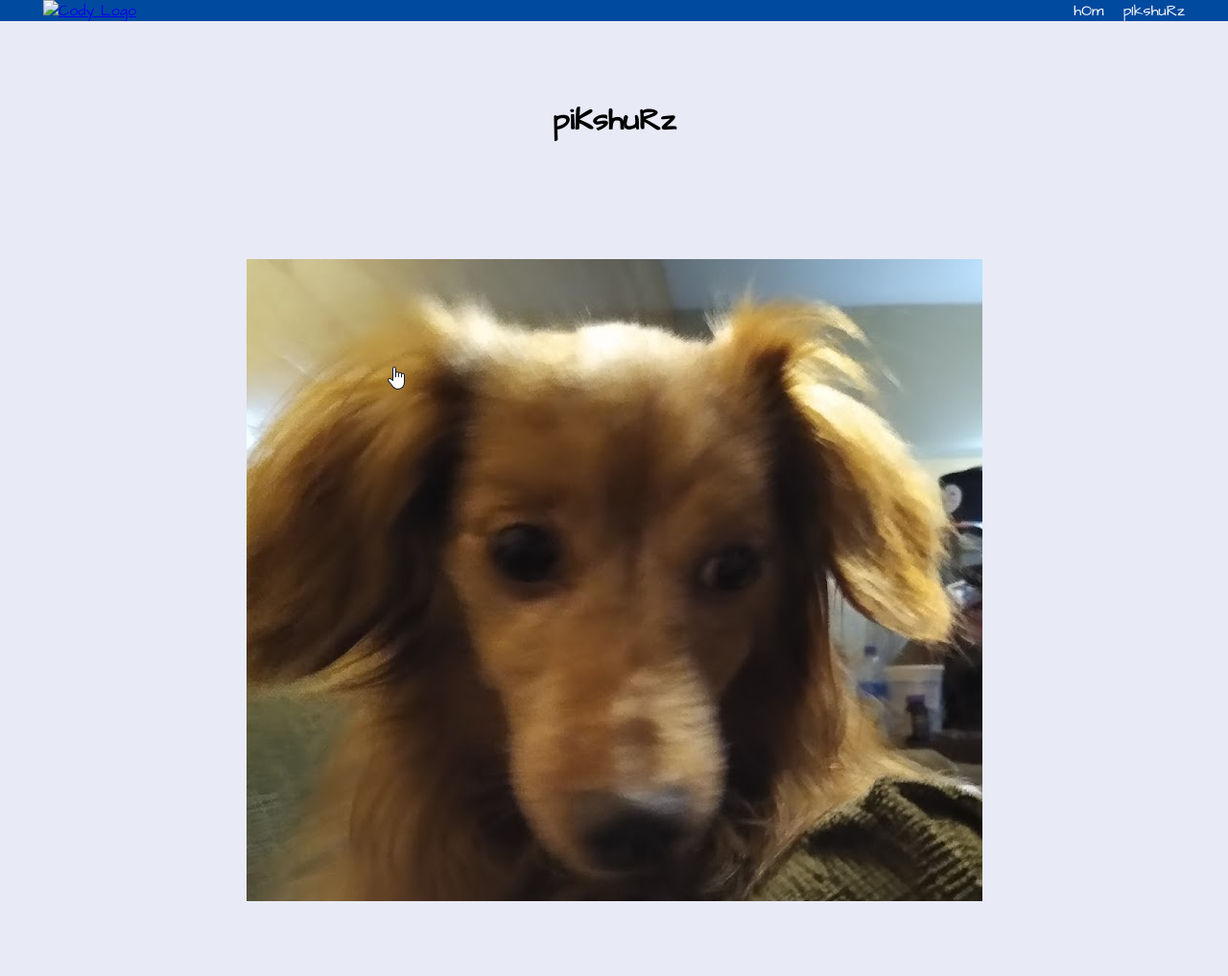
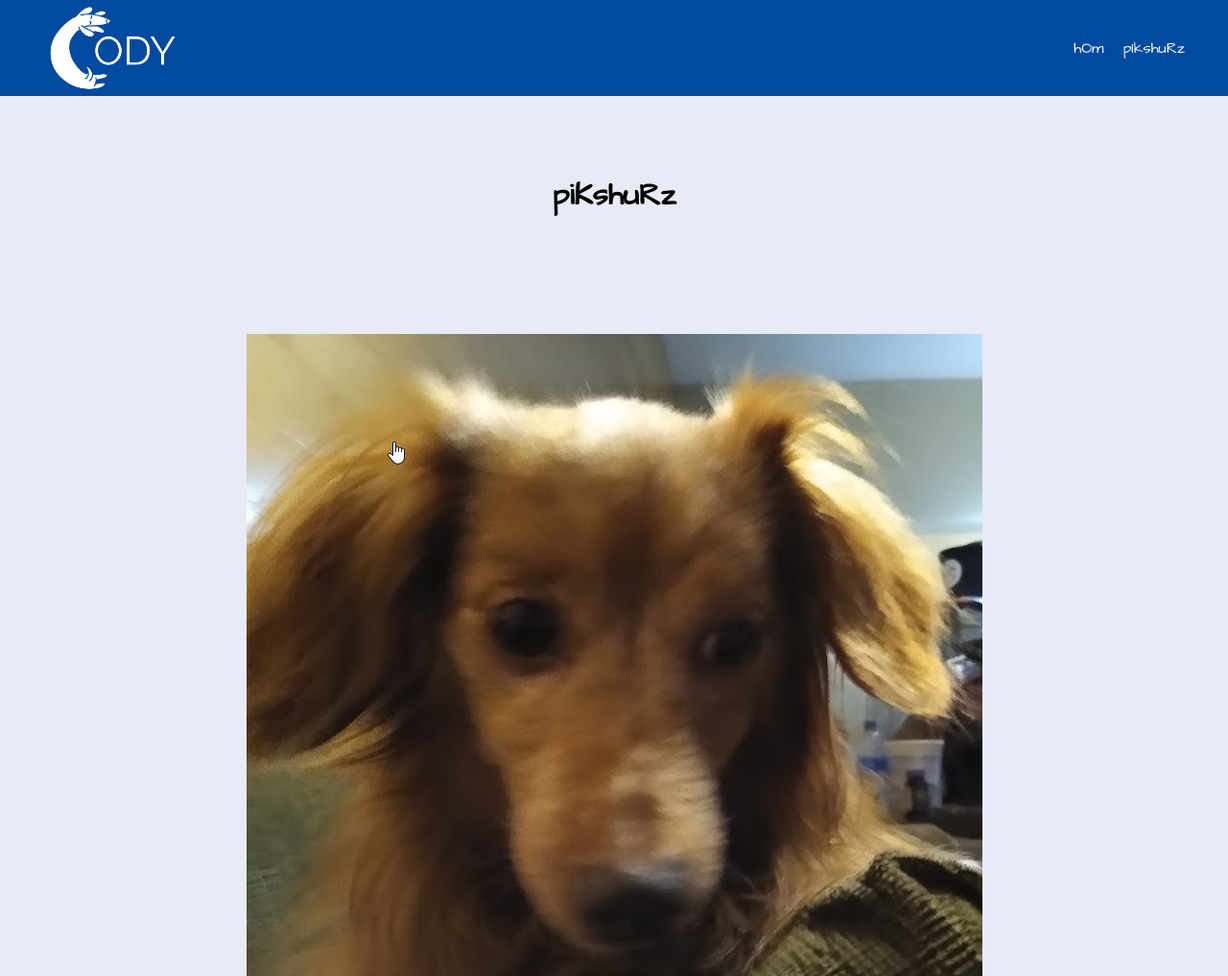
Before and after one commit to PatCrane/cody-site, a plain HTML site: page pics.html in a window 1280 px wide. Shown: the top 1017 px of the page at 96% size. Drawn offline with Linux system fonts and the light colour scheme; the site is published under a folder, as on GitHub Pages, so addresses that start at the root find nothing.

Commit message:
Fixed logo link

```diff
--- a/pics.html
+++ b/pics.html
@@ -12,7 +12,7 @@
 <body>
 
 <div class="header">
-  <a href="/"><img src="/assets/logo/cody-logo.png" alt="Cody Logo" ></a>
+  <a href="/"><img src="assets/logo/cody-logo.png" alt="Cody Logo" ></a>
 
     <ul class="nav">
         <li><a href="/">hOm</a></li>
```
